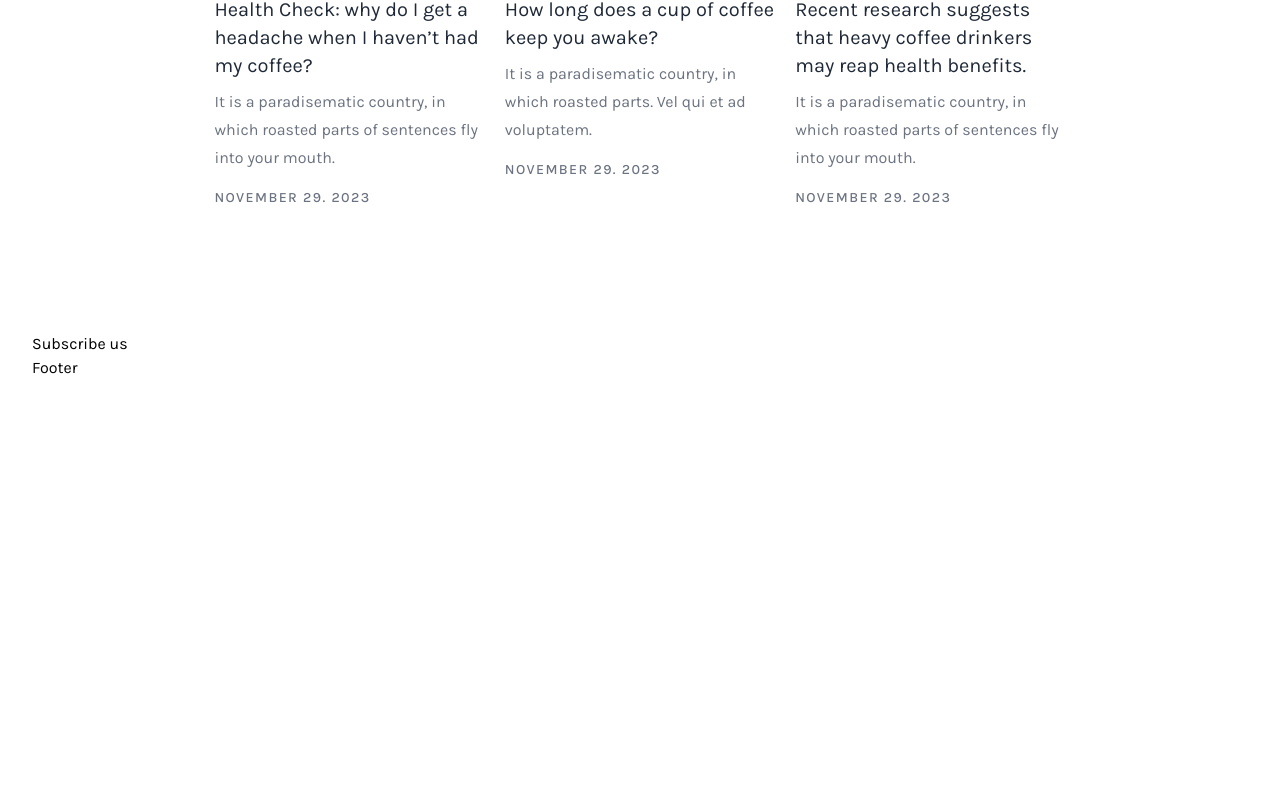
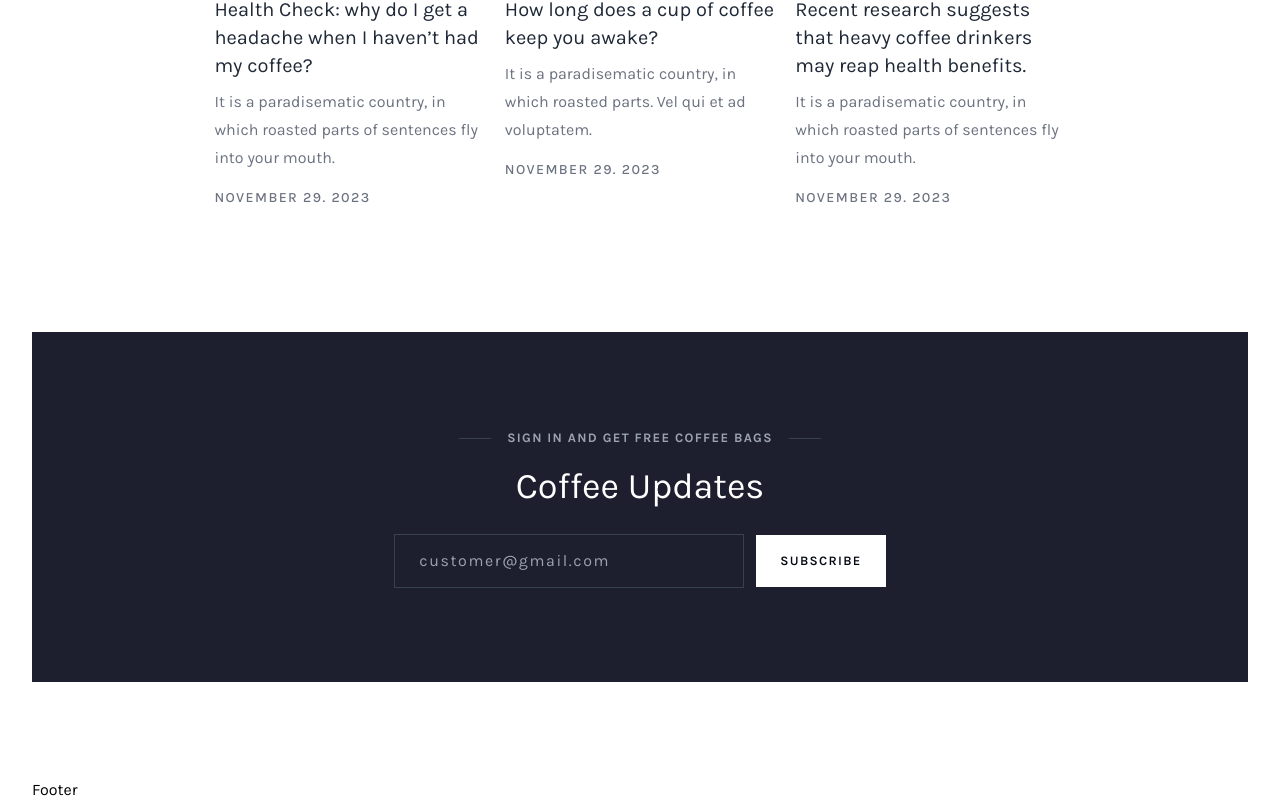
Before and after one commit to HoangVu22/tailwindcss-coffee-style, a React (Vite) app: page / in a window 1280 px wide. Shown: the part 4450-5252 px from the top of the page. Before the commit the page ends 4830 px from the top, so only its background shows below. Built offline with nearby package versions, Linux system fonts and the light colour scheme.

Commit message:
Make Subscribe Us section

```diff
--- a/src/pages/Home.jsx
+++ b/src/pages/Home.jsx
@@ -279,8 +279,22 @@ function Home() {
         </div>
       </div>
 
-      <div className="subscribe-us">
-        Subscribe us
+      <div className="subscribe-us h-[350px] bg-[#1d1f2e] mb-24 flex flex-col justify-center items-center">
+        <div className="flex justify-center items-center px-6 sm:px-0 mb-4">
+          <div className="w-8 h-px bg-gray-700"></div>
+          <div className="uppercase mx-4 tracking-widest text-gray-400 font-bold text-[13px] text-center">Sign in and get free coffee bags</div>
+          <div className="w-8 h-px bg-gray-700"></div>
+        </div>
+        <div className="text-4xl mb-7 text-white">Coffee Updates</div>
+        <div className="nhv-form flex flex-col md:flex-row justify-center items-center gap-3">
+          <div className="text-center">
+            <input type="email" placeholder='customer@gmail.com' className="px-6 py-4 w-[350px] max-w-[80%] sm:max-w-full bg-inherit border-[1px] border-gray-700 outline-none text-white leading-5
+            hover:border-gray-400 duration-500 focus:border-gray-400 placeholder:tracking-widest" />
+          </div>
+          <div className="text-center">
+            <button type="submit" className="nhv-button bg-white text-gray-950 w-[350px] md:w-max max-w-[80%] sm:max-w-full leading-5">Subscribe</button>
+          </div>
+        </div>
       </div>
 
       <Footer />
```
